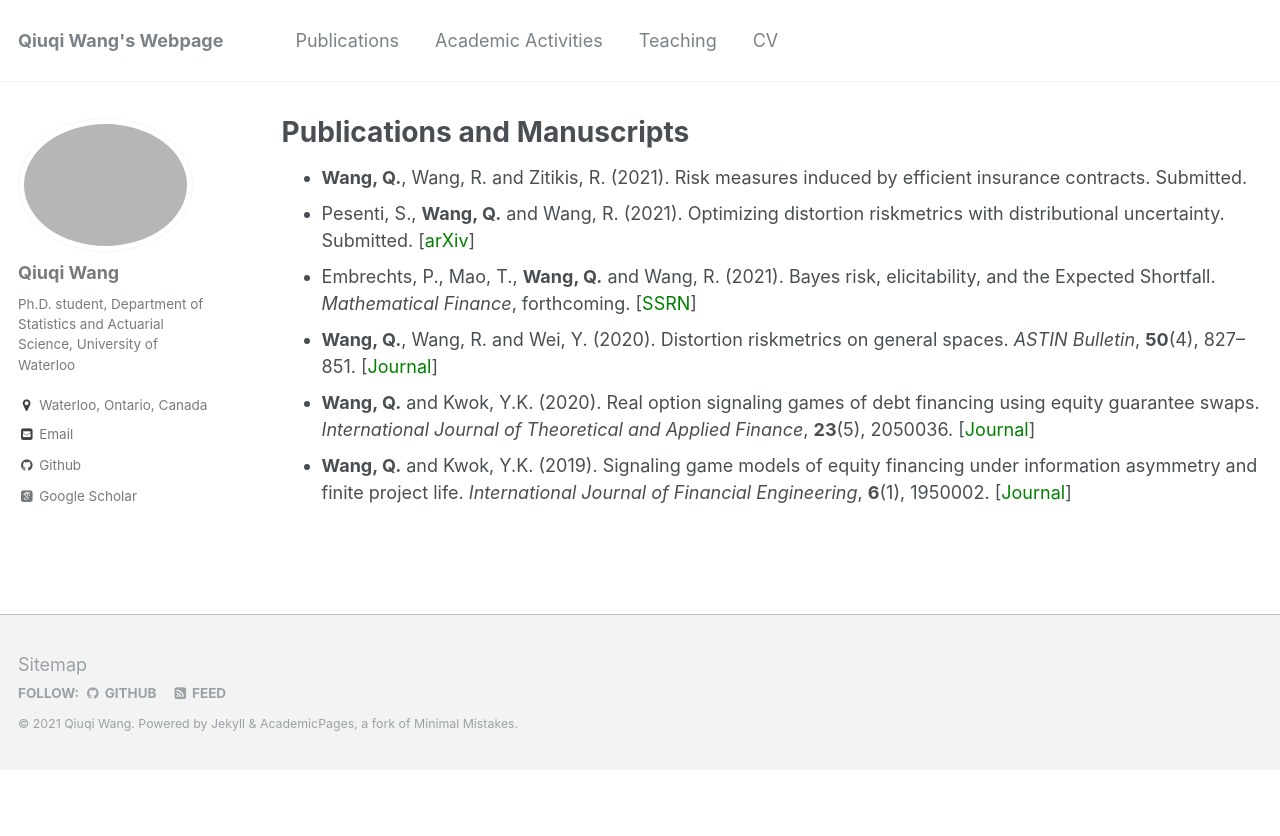
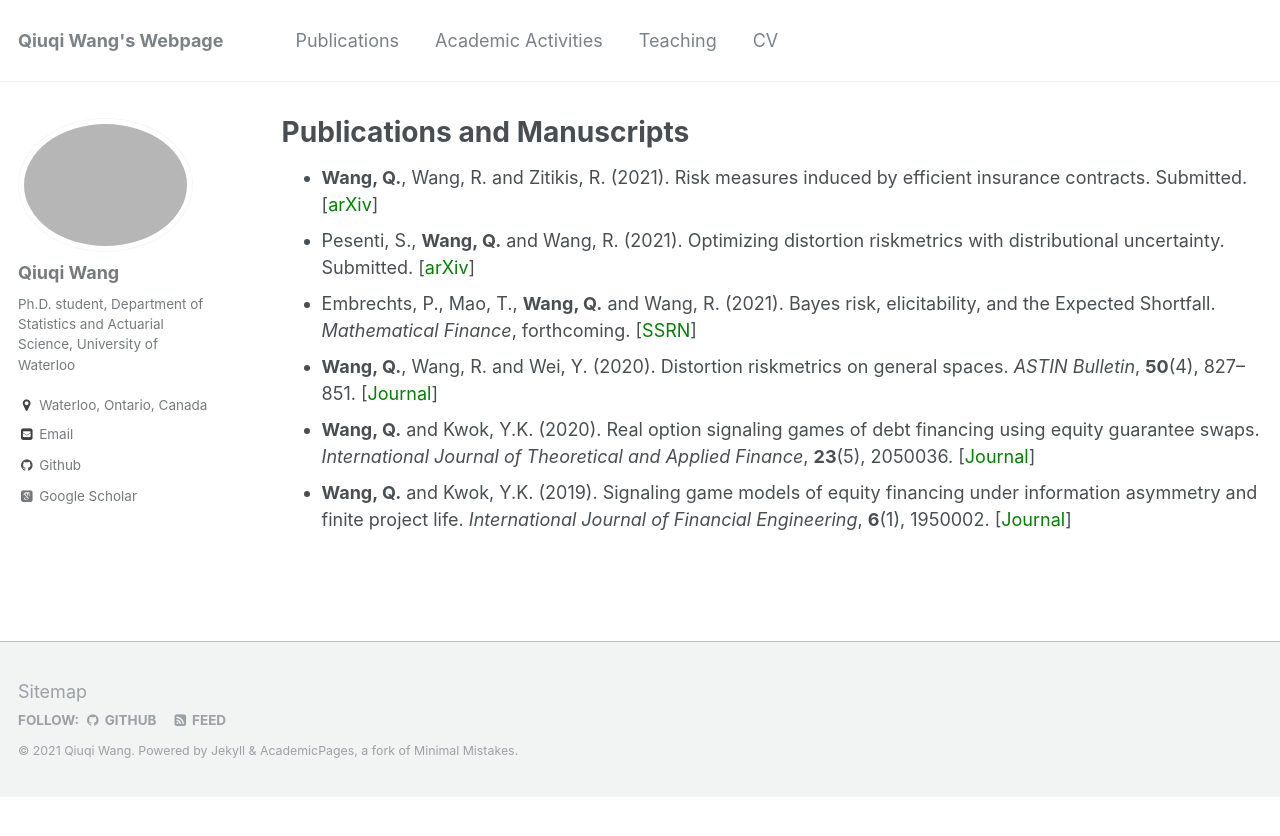
Before and after one commit to qwangan/qwangan.github.io, a Jekyll site: the page built from _pages/publications.md, in a window 1280 px wide. Shown: the top 836 px of the page. Built offline with Jekyll 4.4.1, drawn with Linux system fonts in a browser that asks for light colours; some web fonts are replaced.

Commit message:
Update publications.md

```diff
--- a/_pages/publications.md
+++ b/_pages/publications.md
@@ -5,7 +5,7 @@ permalink: /publications/
 author_profile: true
 ---
 
-* **Wang, Q.**, Wang, R. and Zitikis, R. (2021). Risk measures induced by efficient insurance contracts. Submitted.
+* **Wang, Q.**, Wang, R. and Zitikis, R. (2021). Risk measures induced by efficient insurance contracts. Submitted. [[<span style="color:green">arXiv</span>]](https://arxiv.org/submit/3908249/preview)
 * Pesenti, S., **Wang, Q.** and Wang, R. (2021). Optimizing distortion riskmetrics with distributional uncertainty. Submitted. [[<span style="color:green">arXiv</span>]](http://arxiv.org/abs/2011.04889)
 * Embrechts, P., Mao, T., **Wang, Q.** and Wang, R. (2021). Bayes risk, elicitability, and the Expected Shortfall. *Mathematical Finance*, forthcoming. [[<span style="color:green">SSRN</span>]](https://ssrn.com/abstract=3708379)
 * **Wang, Q.**, Wang, R. and Wei, Y.  (2020). Distortion riskmetrics on general spaces. *ASTIN Bulletin*, **50**(4), 827--851. [[<span style="color:green">Journal</span>]](https://doi.org/10.1017/asb.2020.14)
```
